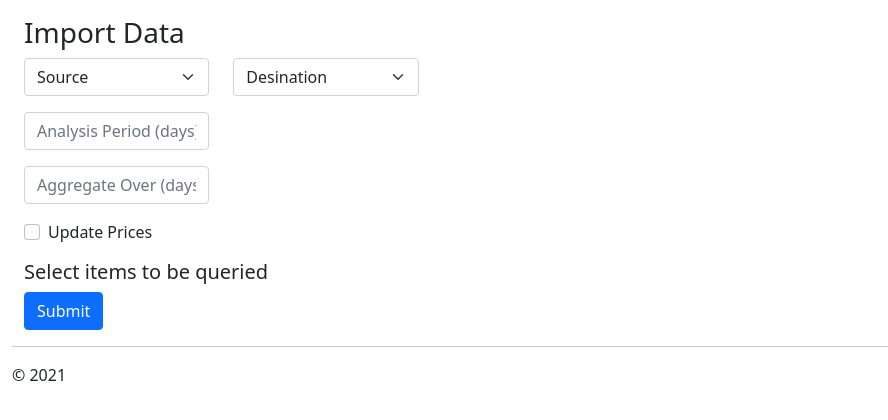
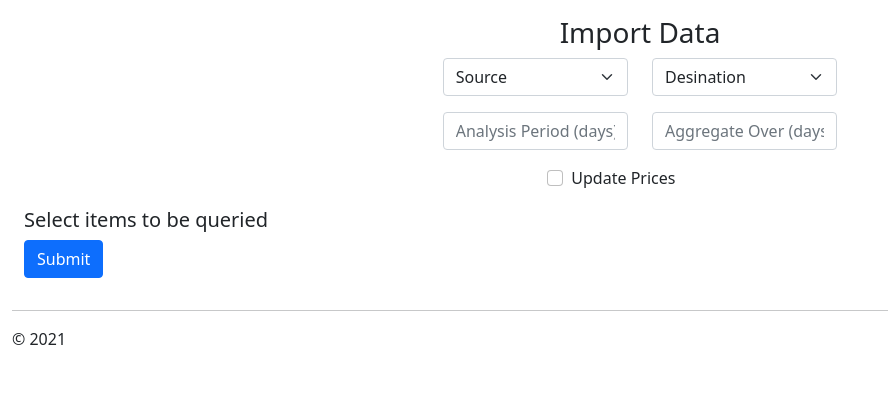
Before and after one commit to nathmart1n/eveme, a Flask app: template eveme/templates/imports.html in a window 1280 px wide. Shown: the part 56-476 px from the top of the page, without its empty margins (0-888 px from the left). Run offline with Flask 2, Linux system fonts and the light colour scheme; the template is opened without the code that fills it, so the values that code supplies are empty; some libraries are stand-ins or nearby versions.

Commit message:
Styling import and settings

```diff
--- a/eveme/templates/imports.html
+++ b/eveme/templates/imports.html
@@ -13,9 +13,14 @@ Imports
 
 <div class="container-fluid mt-3">
     {% if not context.isPost%}
+
+    <div class="d-flex flex-column mb-2">
+        <div class="text-center">
             <h3>Import Data</h3>
+        </div>
+        <div>
             <form onsubmit="return submitMe()" action="{{ url_for('show_imports') }}" method="POST">
-        <div class="row justify-content-md-left mb-3">
+                <div class="row justify-content-center mb-3">
                     <div class="col-2">
                         <select name='source' class="form-select form-select-md" aria-label=".form-select-lg example">
                             <option selected>Source</option>
@@ -36,28 +41,22 @@ Imports
                     </div>
                 </div>
 
-        <div class="row justify-content-md-left">
-            <div class="col-2 mb-3">
+                <div class="row justify-content-center mb-3">
+                    <div class="col-2">
                         <input type="text" class="form-control" name="analysisPeriod" placeholder="Analysis Period (days)" aria-label="Analysis Period (days)">
                     </div>
-        </div>
-        <div class="row justify-content-md-left">
-            <div class="col-2 mb-3">
+                    <div class="col-2">
                         <input type="text" class="form-control" name="aggregatePeriod" placeholder="Aggregate Over (days)" aria-label="Aggregate Over (days)">
                     </div>
                 </div>
-
-        <div class="container">
-            <div class="row row-cols-3">
-            </div>
-        </div>
-
-        <div class="col-2 mb-3">
+                <div class="row justify-content-center mb-3">
+                    <div class="col-2">
                         <div class="form-check">
                         <input class="form-check-input" type="checkbox" name="updatePrices" id="updatePrices">
                         <label class="form-check-label" for="updatePrices">
                             Update Prices
                         </label>
+                        </div>
                     </div>
                 </div>
 
@@ -141,6 +140,9 @@ Imports
                     <button type="submit" class="btn btn-primary">Submit</button>
                 </div>
             </form>
+        </div>
+    </div>
+
     {% else %}
     <div>
         <h2> IF THERE ARE ZEROES/ONES IN COLUMNS THAT GENERALLY MEANS THERE IS NO DATA WORKING ON FIX</h2>
```
Also changed, not shown: eveme/templates/settings.html (+0 -8 lines). Lines whose indentation alone changed are shown as unchanged.
